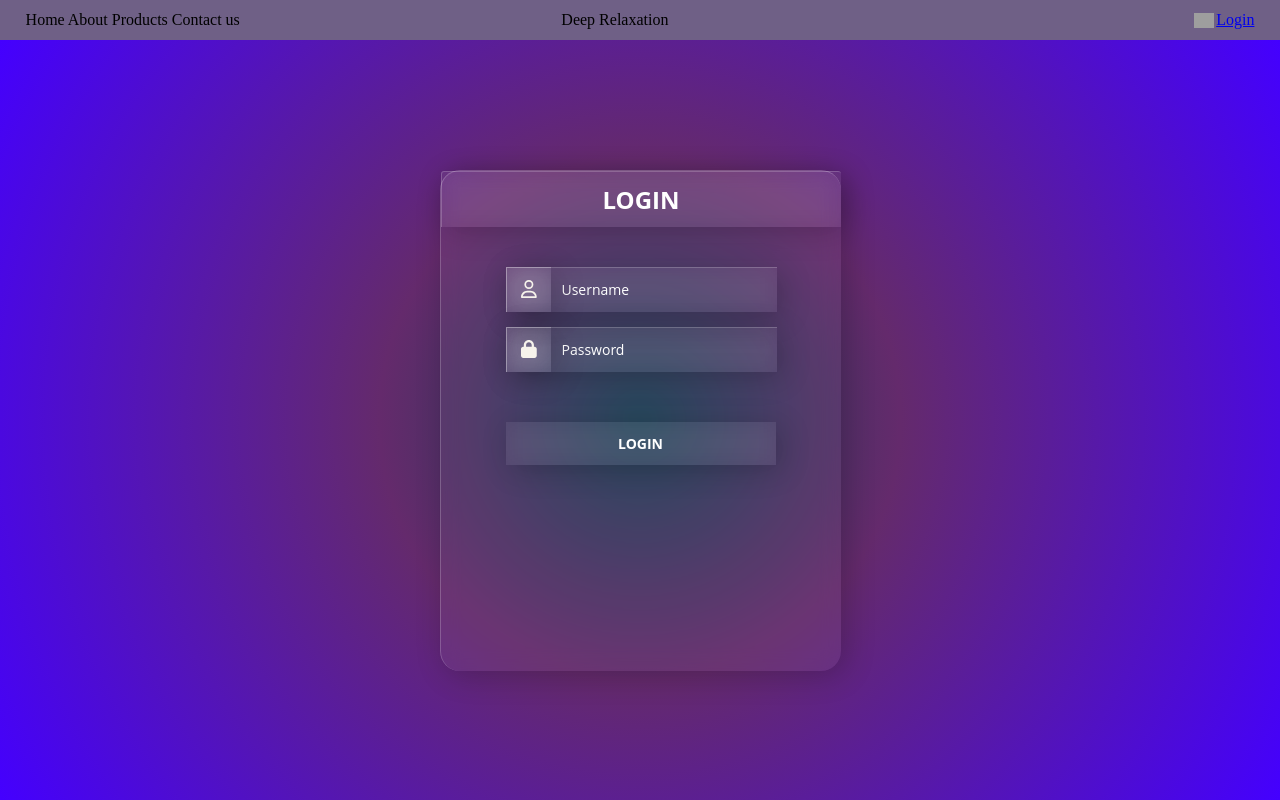
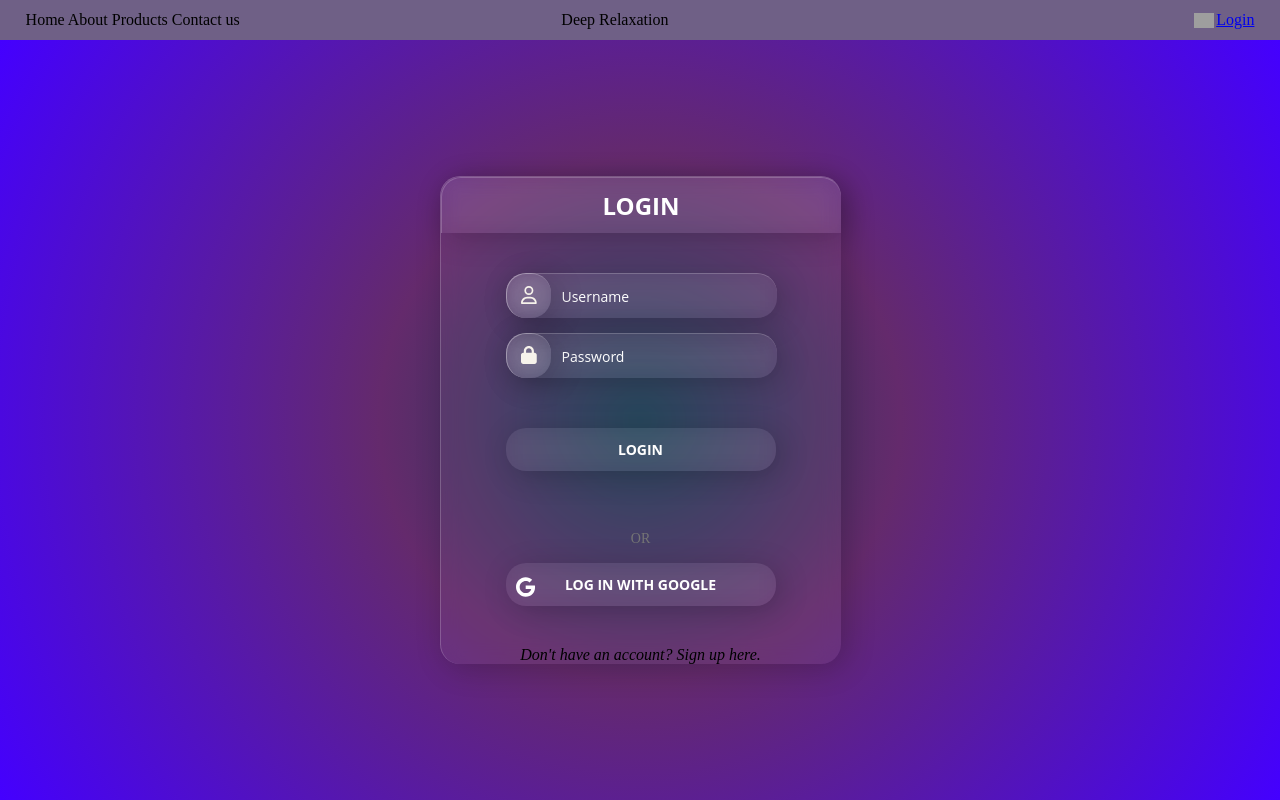
Before and after one commit to clarrexd/Deep-Relaxation, an Angular app in the folder Webshop/frontend/: page /login in a window 1280 px wide. Built offline with nearby package versions, Linux system fonts and the light colour scheme; grey boxes are pictures that could not be loaded.

Commit message:
login window finalized stylewise. Added google login button

```diff
--- a/Webshop/frontend/src/app/login/login.component.html
+++ b/Webshop/frontend/src/app/login/login.component.html
@@ -17,10 +17,22 @@
           />
           <fa-icon [icon]="faLock"></fa-icon>
         </p>
-        <p class="submit">
-          <input type="submit" name="sent" value="Login" />
-        </p>
+        <button class="login-btn" type="submit">LOGIN</button>
       </form>
+      <div class="or-container">
+        <p class="or">OR</p>
+      </div>
+      <div class="flex-center-items" style="margin-top: 2vh">
+        <button class="google-btn">
+          <fa-icon
+            [icon]="faGoogle"
+            style="position: absolute; left: 10px; top: 10px; font-size: 20px"
+          ></fa-icon>
+          LOG IN WITH GOOGLE
+        </button>
+      </div>
+
+      <span class="sign-up-text">Don't have an account? Sign up here.</span>
     </div>
   </div>
 </div>
--- a/Webshop/frontend/src/app/login/login.component.scss
+++ b/Webshop/frontend/src/app/login/login.component.scss
@@ -1,3 +1,5 @@
+$border-radius: 20px;
+
 .login-wrapper {
   display: flex;
   justify-content: center;
@@ -15,11 +17,10 @@
 
 .login-container {
   width: 400px;
-  height: 500px;
-  border-radius: 20px;
+  max-height: 550px;
+  border-radius: $border-radius;
 
   position: relative;
-  margin: 100px auto;
   background: rgba(255, 255, 255, 0.05);
   backdrop-filter: blur(10px);
   border-top: 1px solid rgba(255, 255, 255, 0.2);
@@ -39,13 +40,11 @@
     border-top: 1px solid rgba(255, 255, 255, 0.2);
     border-left: 1px solid rgba(255, 255, 255, 0.2);
     box-shadow: 5px 5px 30px rgba(0, 0, 0, 0.2);
-    margin-top: 0px;
-    border-top-left-radius: 3px;
-    border-top-right-radius: 3px;
+    border-top-left-radius: $border-radius;
+    border-top-right-radius: $border-radius;
   }
 
   .form {
-    width: 100%;
     margin-top: 40px;
     margin-left: 15px;
 
@@ -70,6 +69,7 @@
         line-height: 44px;
         transition: all 0.3s ease-out;
         pointer-events: none;
+        border-radius: $border-radius;
       }
     }
   }
@@ -89,6 +89,7 @@
     width: 200px;
     height: 24px;
 
+    border-radius: $border-radius;
     border: none;
     background: rgba(255, 255, 255, 0.05);
     backdrop-filter: blur(10px);
@@ -105,6 +106,45 @@
 
   .form input[type="checkbox"] {
     display: none;
+  }
+
+  .login-btn {
+    margin: 50px;
+    width: 270px;
+    text-align: center;
+    font-size: 14px;
+    font-family: "Open Sans", sans-serif;
+    font-weight: bold;
+    padding: 12px 0;
+
+    color: #fff;
+    background: rgba(255, 255, 255, 0.05);
+    backdrop-filter: blur(10px);
+    border-top: 1px solid rgba(255, 255, 255, 0.2);
+    border-left: 1px solid rgba(255, 255, 255, 0.2);
+    box-shadow: 5px 5px 30px rgba(0, 0, 0, 0.2);
+
+    border-radius: $border-radius;
+    border: none;
+  }
+
+  .google-btn {
+    // margin: 65px;
+    width: 270px;
+    font-size: 14px;
+    font-family: "Open Sans", sans-serif;
+    font-weight: bold;
+    padding: 12px 0;
+
+    color: #fff;
+    background: rgba(255, 255, 255, 0.05);
+    backdrop-filter: blur(10px);
+    border-top: 1px solid rgba(255, 255, 255, 0.2);
+    border-left: 1px solid rgba(255, 255, 255, 0.2);
+    box-shadow: 5px 5px 30px rgba(0, 0, 0, 0.2);
+
+    border-radius: $border-radius;
+    border: none;
   }
 
   .form input[type="submit"] {
@@ -126,4 +166,28 @@
     text-transform: uppercase;
     border: none;
   }
+
+  .or-container {
+    display: flex;
+
+    align-items: center;
+    justify-content: center;
+
+    margin: 10px 0;
+  }
+
+  .or {
+    margin: 0 10px;
+
+    font-size: 14px;
+
+    color: #757575;
+  }
+
+  .sign-up-text {
+    display: flex;
+    padding-top: 5vh;
+    justify-content: center;
+    font-style: italic;
+  }
 }
--- a/Webshop/frontend/src/app/login/login.component.ts
+++ b/Webshop/frontend/src/app/login/login.component.ts
@@ -5,6 +5,7 @@ import {
 } from '@fortawesome/angular-fontawesome';
 import { faUser } from '@fortawesome/free-regular-svg-icons';
 import { faLock } from '@fortawesome/free-solid-svg-icons';
+import { faGoogle } from '@fortawesome/free-brands-svg-icons';
 
 @Component({
   selector: 'app-login',
@@ -16,5 +17,6 @@ import { faLock } from '@fortawesome/free-solid-svg-icons';
 export class LoginComponent {
   faUser = faUser;
   faLock = faLock;
+  faGoogle = faGoogle;
   constructor(library: FaIconLibrary) {}
 }
```
